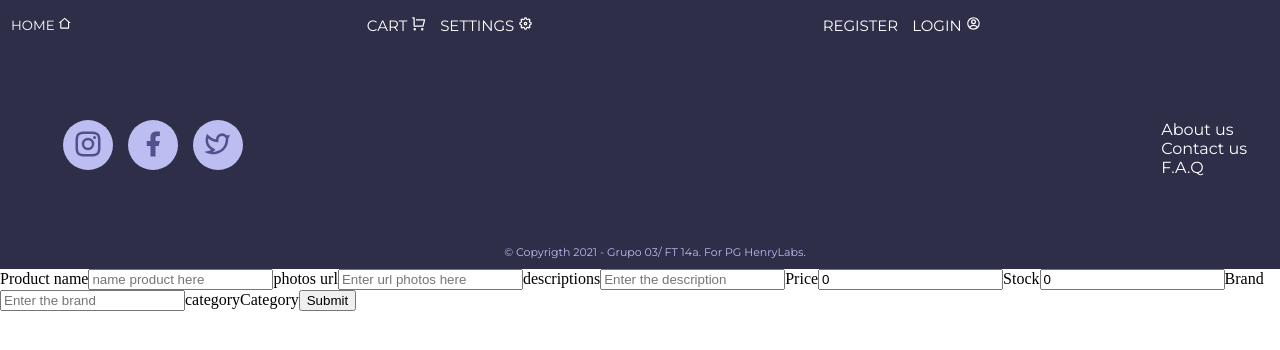
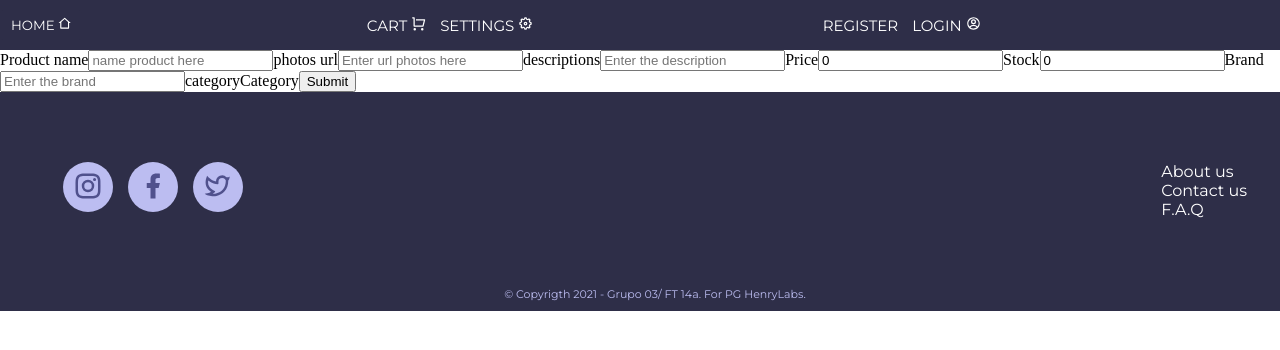
Before and after one commit to rodriabregu/Henry-PF-G03, a React (Create React App) app in the folder client/: page /create in a window 1280 px wide. Shown: the top 350 px of the page. Built offline with nearby package versions, Linux system fonts and the light colour scheme.

Commit message:
fix routing footer

```diff
--- a/client/src/App.tsx
+++ b/client/src/App.tsx
@@ -21,8 +21,8 @@ function App() {
           <Route exact path="/product/:id" component={ProductDetail} />
           <Route exact path='/login' component={Login} />
           <Route exact path='/register' component={Register} />
+          <Route exact path='/create' component={CreateProducts} />
           <Route path="/" component={Footer} />
-          <Route exact path='/create' component={CreateProducts} />
         </div>
       </Switch>
     </Router>
```
